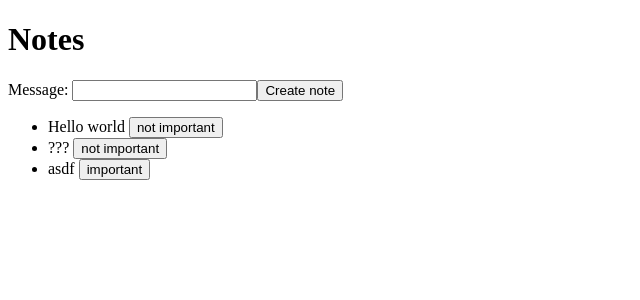
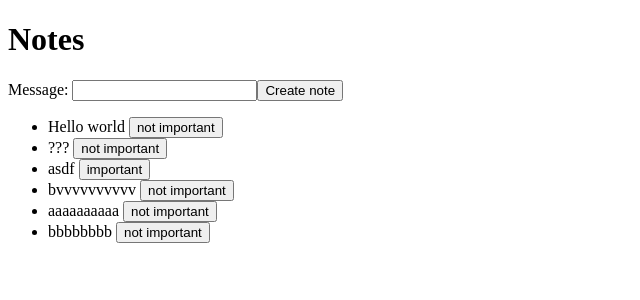
Before and after one commit to george-maoo/notes-app, a React (Vite) app: page / in a window 1280 px wide. Shown: the top 300 px of the page, without its empty margins (0-640 px from the left). Built offline with nearby package versions, Linux system fonts and the light colour scheme; data requests are answered from the project's data file.

Commit message:
Add way to create notes

```diff
--- a/db.json
+++ b/db.json
@@ -1,7 +1,34 @@
 {
   "notes": [
-    { "message": "Hello world", "important": false },
-    { "message": "???", "important": false },
-    { "message": "asdf", "important": true }
+    {
+      "message": "Hello world",
+      "important": false,
+      "id": "8e61"
+    },
+    {
+      "message": "???",
+      "important": false,
+      "id": "2ce0"
+    },
+    {
+      "message": "asdf",
+      "important": true,
+      "id": "90ac"
+    },
+    {
+      "id": "6fd4",
+      "message": "bvvvvvvvvvv",
+      "important": false
+    },
+    {
+      "id": "bafb",
+      "message": "aaaaaaaaaa",
+      "important": false
+    },
+    {
+      "id": "d9f6",
+      "message": "bbbbbbbb",
+      "important": false
+    }
   ]
 }
--- a/src/App.tsx
+++ b/src/App.tsx
@@ -14,7 +14,7 @@ const App = () => {
   return (
     <div>
       <h1>Notes</h1>
-      <NoteForm />
+      <NoteForm setNotes={setNotes} notes={notes} />
       <NotesContainer notes={notes} />
     </div>
   );
--- a/src/NoteForm.tsx
+++ b/src/NoteForm.tsx
@@ -1,14 +1,27 @@
 import { FormEvent, useState } from "react";
+import noteService from "./services/noteService.ts";
+import { note, notes } from "./types.ts";
 
-const NoteForm = () => {
-  const [noteMessage, setNoteMessage] = useState<string>("");
+const NoteForm = ({
+  setNotes,
+  notes,
+}: {
+  setNotes: React.Dispatch<any>;
+  notes: notes;
+}) => {
+  const [message, setMessage] = useState<string>("");
 
   const handleSubmit = (e: FormEvent<HTMLFormElement>): void => {
     e.preventDefault();
 
-    console.log(noteMessage);
+    const newNote: note = { message, important: false };
 
-    setNoteMessage("");
+    noteService.createNote(newNote).then((note) => {
+      setNotes(notes.concat(note));
+      console.log(note);
+    });
+
+    setMessage("");
   };
 
   return (
@@ -17,8 +30,8 @@ const NoteForm = () => {
       <input
         id="note-message"
         type="text"
-        onChange={(e) => setNoteMessage(e.target.value)}
-        value={noteMessage}
+        onChange={(e) => setMessage(e.target.value)}
+        value={message}
         name="note-message"
       />
       <button type="submit">Create note</button>
--- a/src/services/noteService.ts
+++ b/src/services/noteService.ts
@@ -7,6 +7,12 @@ const getNotes = async (): Promise<[note]> => {
   return res.data;
 };
 
+const createNote = async (note: note): Promise<note> => {
+  const res = await axios.post(url, note);
+  return res.data;
+};
+
 export default {
   getNotes,
+  createNote,
 };
--- a/src/types.ts
+++ b/src/types.ts
@@ -1,2 +1,2 @@
-export type note = { message: string; important: boolean; id: string };
+export type note = { message: string; important: boolean; id?: string };
 export type notes = [note] | [];
```
